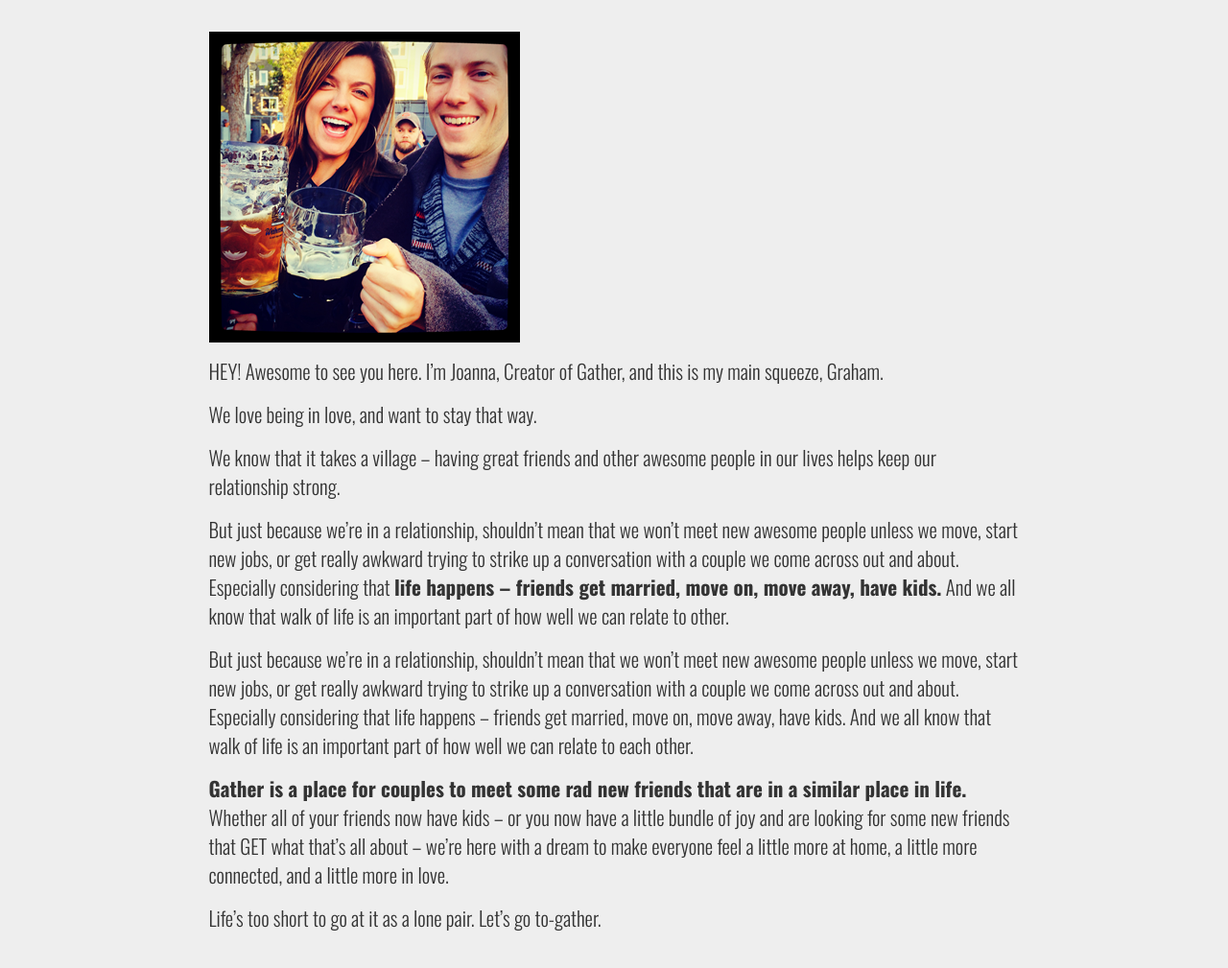
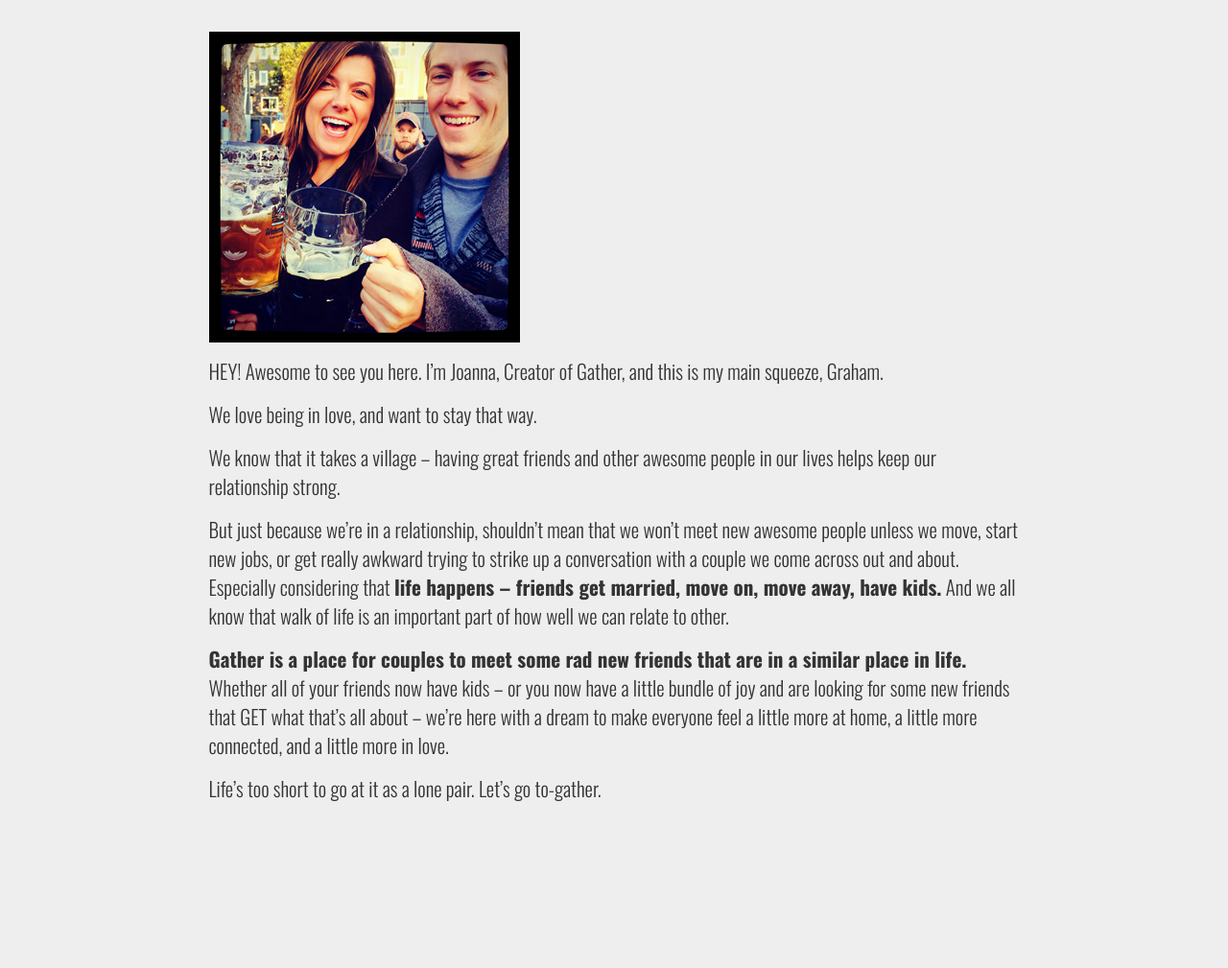
Before and after one commit to gbask/Gather, a website: page public/about.html in a window 1280 px wide. Shown: the part 65-1074 px from the top of the page at 96% size. After the commit the page ends 995 px from the top, so only its background shows below. Drawn offline with nearby package versions, Linux system fonts and the light colour scheme.

Commit message:
deleted redundant paragraph

```diff
--- a/public/about.html
+++ b/public/about.html
@@ -90,11 +90,6 @@
 			</div>
 			<div class="row">
 				<div class="col-sm-10 col-sm-offset-1">
-					<p>But just because we’re in a relationship, shouldn’t mean that we won’t meet new awesome people unless we move, start new jobs, or get really awkward trying to strike up a conversation with a couple we come across out and about.  Especially considering that life happens – friends get married, move on, move away, have kids. And we all know that walk of life is an important part of how well we can relate to each other.</p>
-				</div>
-			</div>
-			<div class="row">
-				<div class="col-sm-10 col-sm-offset-1">
 					<p><strong>Gather is a place for couples to meet some rad new friends that are in a similar place in life.</strong> Whether all of your friends now have kids – or you now have a little bundle of joy and are looking for some new friends that GET what that’s all about – we’re here with a dream to make everyone feel a little more at home, a little more connected, and a little more in love.</p>
 				</div>
 			</div>
```
